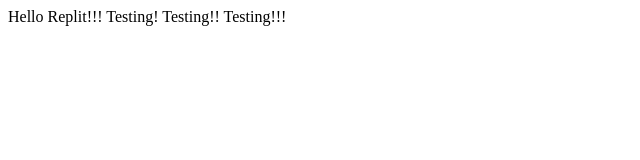
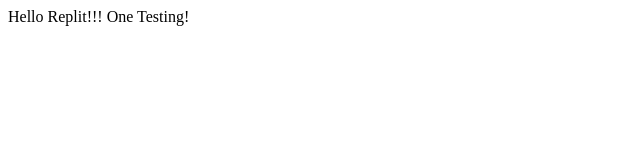
Before and after one commit to Rjameh/testgit2replt, a plain HTML site: page index.html in a window 1280 px wide. Shown: the whole page, without its empty margins (0-640 px from the left). Drawn offline with Linux system fonts and the light colour scheme.

Commit message:
chore: one testing

```diff
--- a/index.html
+++ b/index.html
@@ -9,7 +9,7 @@
 </head>
 
 <body>
-  Hello Replit!!! Testing! Testing!! Testing!!!
+  Hello Replit!!! One Testing!
   <script src="script.js"></script>
 </body>
 
```
